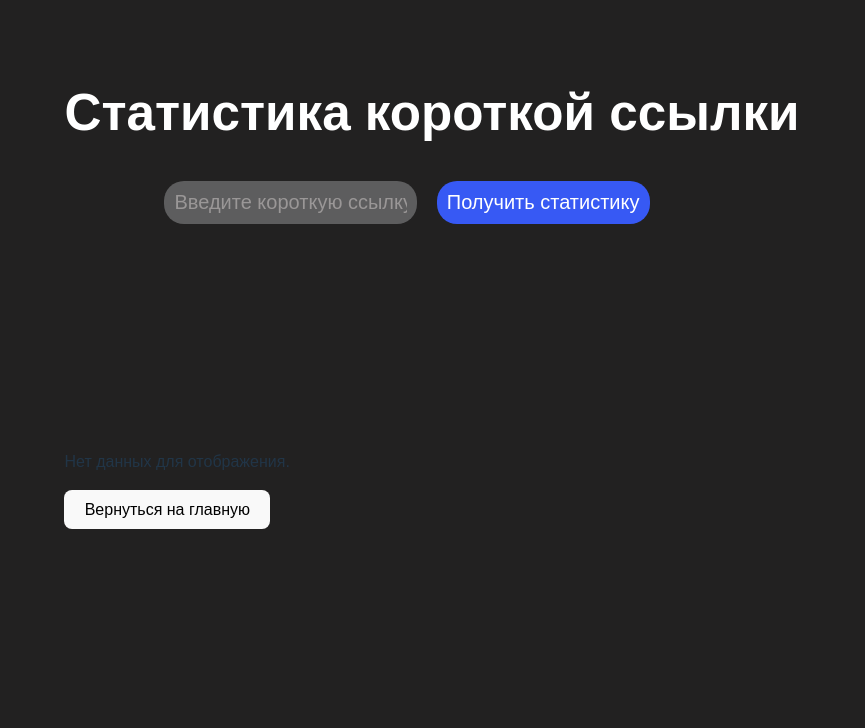
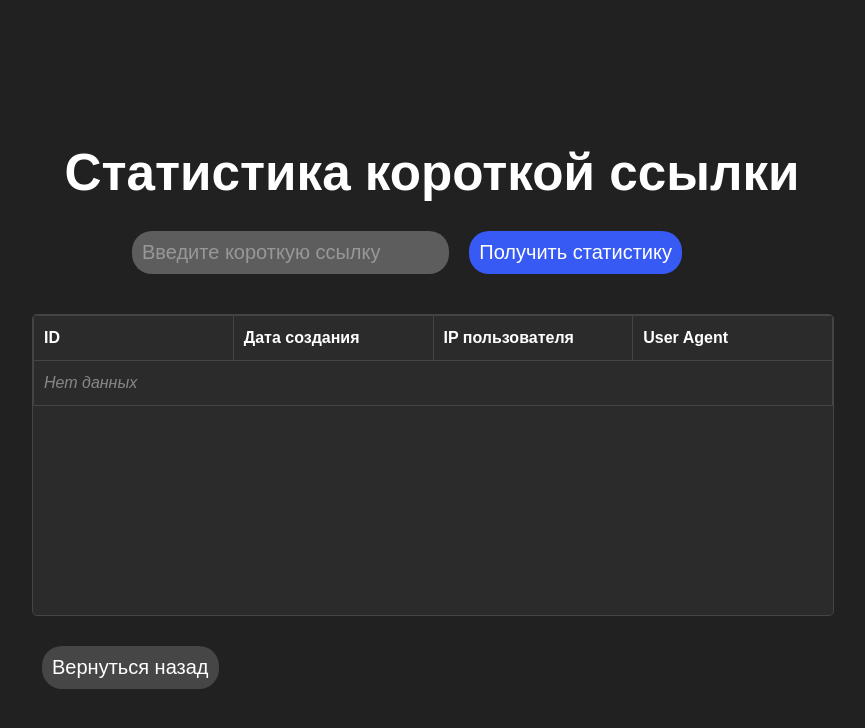
Before and after one commit to d1mspy/shortlinker, a React (Vite) app in the folder frontend/: page /statistics in a window 1280 px wide. Shown: the top 728 px of the page, without its empty margins (208-1073 px from the left). Built offline with nearby package versions, Linux system fonts and the light colour scheme.

Commit message:
feat: layout AllLinks page and Statistics page

```diff
--- a/frontend/src/AllLinks.css
+++ b/frontend/src/AllLinks.css
@@ -1,35 +1,41 @@
-/*.links-table {
+.container {
+    display: flex;
+    flex-direction: column;
+    align-items: center;
+    justify-content: center;
+    min-height: 100vh;
+    background-color: #222121;
+    font-family: Arial, sans-serif;
+    color: white;
+    gap: 20px;
+}
+
+.content {
+    width: 100%;
+    max-width: 800px;
+}
+
+.links-table {
     width: 100%;
     border-collapse: collapse;
 }
 
-.back-button {
-    display: block;
-} */
-
-.header {
-    display: flex;
-    align-items: center;
-    gap: 15px;
-}
-
-
-/*.links-table th, .links-table td {
+.links-table th, .links-table td {
     border: 1px solid #7b7b7b;
     padding: 8px;
-    text-align: left;
+    text-align: center;
 }
 
 .links-table th {
-    background-color: #4c4c4d;
+    background-color: #313131;
 }
 
 .links-table tr:nth-child(even) {
-    background-color: #4c4c4d;
+    background-color: #313131;
 }
 
 .links-table tr:hover {
-    background-color: #4c4c4d;
+    background-color: #313131;
 }
 
 .short-link a {
@@ -41,26 +47,47 @@
     text-decoration: underline;
 }
 
-.header {
-    position: relative;
-    z-index: 10;
-    background: rgba(0, 0, 0, 0.5);
+.error-message {
+    color: red;
+    text-align: center;
+    margin-bottom: 10px;
 }
 
-.title {
-    position: relative;
-    z-index: 20;
+.header {
+  display: flex;
+  justify-content: center;
+  gap: 20px;
+  position: relative;
+  margin-top: 20px;
+  height: 70px;
+  margin-bottom: 40px;
 }
 
-.back-button {
-    display: block;
-    margin: 10px auto;
+.header button {
+    flex-shrink: 0;
+    padding: 10px;
+    background-color: #464646;
+    color: white;
+    border: none;
+    border-radius: 20px;
+    cursor: pointer;
+    font-size: 20px;
+    transition: background 0.3s;
+    height: 40px;
+    margin-top: 65px;
+    margin-right: 50px;
+    margin-left: 40px;
 }
 
-.button-container {
-    flex-shrink: 0;
+.header button:active {
+    transform: scale(0.97);
 }
 
-.container {
-    overflow: hidden;
-} */
+.header button:focus {
+    outline: none;
+}
+
+.header h2 {
+    margin-right: 280px;
+    font-size: 3.2em;
+}
--- a/frontend/src/AllLinks.jsx
+++ b/frontend/src/AllLinks.jsx
@@ -36,10 +36,10 @@ export default function AllLinksPage() {
   return (
     <div className="container">
       <div className="header">
-        <h1 className="title">Все ссылки</h1>
         <Button onClick={() => navigate(-1)} className="back-button">
             Вернуться назад
         </Button>
+        <h2>Все ссылки</h2>
       </div>
       <div className="content">
         <Card className="card">
@@ -52,7 +52,6 @@ export default function AllLinksPage() {
                   <tr>
                     <th>ID</th>
                     <th>Дата создания</th>
-                    <th>Дата обновления</th>
                     <th>Короткая ссылка</th>
                     <th>Длинная ссылка</th>
                   </tr>
@@ -62,10 +61,9 @@ export default function AllLinksPage() {
                     <tr key={link.id}>
                       <td>{link.id}</td>
                       <td>{new Date(link.created_at).toLocaleString()}</td>
-                      <td>{new Date(link.updated_at).toLocaleString()}</td>
                       <td>
-                        <a href={link.short_link} target="_blank" rel="noopener noreferrer">
-                          {link.short_link}
+                        <a href={`http://localhost/api/short/${link.short_link}`} target="_blank" rel="noopener noreferrer">
+                          {`http://localhost/api/short/${link.short_link}`}
                         </a>
                       </td>
                       <td>{link.long_link}</td>
--- a/frontend/src/Generator.css
+++ b/frontend/src/Generator.css
@@ -8,7 +8,7 @@ body {
   margin: 0;
 }
 
-h1 {
+.title {
   color: #ffffff;
   text-align: center;
   margin-bottom: 30px;
@@ -81,7 +81,7 @@ a:hover {
 .error-message {
   position: absolute;
   font-size: 18px;
-  top: -60%;
+  top: 30%;
   left: 50%;
   transform: translateX(-50%);
   color: red;
@@ -90,7 +90,7 @@ a:hover {
 .short-url-container {
   text-align: center;
   position: absolute;
-  top: -40%;
+  top: 35%;
   left: 50%;
   transform: translateX(-50%);
 }
@@ -143,3 +143,32 @@ a:hover {
   margin-right: 50px;
   margin-top: 5px;
 }
+
+.buttons-container {
+  display: flex;
+  justify-content: center;
+  gap: 20px;
+  position: relative;
+  margin-right: 50px;
+}
+
+.buttons-container button {
+  flex-shrink: 0;
+  padding: 10px;
+  background-color: #464646;
+  color: white;
+  border: none;
+  border-radius: 20px;
+  cursor: pointer;
+  font-size: 20px;
+  transition: background 0.3s;
+}
+
+.buttons-container button:active {
+  transform: scale(0.97);
+}
+
+
+.buttons-container button:focus {
+  outline: none;
+}
--- a/frontend/src/Generator.jsx
+++ b/frontend/src/Generator.jsx
@@ -87,6 +87,7 @@ export default function ShortLinkGenerator() {
             )}
           </CardContent>
         </Card>
+        <div className="buttons-container">
           <Button onClick={() => navigate("/statistics")} className="stats-button">
             Перейти к статистике
           </Button>
@@ -95,5 +96,6 @@ export default function ShortLinkGenerator() {
           </Button>
         </div>
       </div>
+    </div>
   );
 }
--- a/frontend/src/Statistics.css
+++ b/frontend/src/Statistics.css
@@ -0,0 +1,101 @@
+.statistics-page .stats-table-container {
+    max-height: 300px;
+    overflow-y: scroll;
+    width: 100%;
+    min-height: 300px;
+    border: 1px solid #444;
+    border-radius: 5px;
+    background-color: #2b2b2b;
+  }
+
+  .statistics-page .stats-table {
+    width: 100%;
+    border-collapse: collapse;
+    table-layout: fixed; /* Фиксированная ширина колонок */
+  }
+
+  .statistics-page .stats-table th,
+  .statistics-page .stats-table td {
+    padding: 10px;
+    border: 1px solid #444;
+    text-align: left;
+    width: 25%; /* Пропорционально делим столбцы */
+  }
+
+  .statistics-page .empty-message {
+    text-align: center;
+    color: #888;
+    font-style: italic;
+  }
+
+  .stats-input-container {
+    display: flex;
+    justify-content: center;
+    gap: 20px;
+    position: relative;
+    margin-bottom: 40px;
+  }
+
+  .stats-input-container input {
+    flex-grow: 1;
+    width: 100px;
+    padding: 10px;
+    background-color: #5d5d5e;
+    border-radius: 20px;
+    font-size: 20px;
+    margin-left: 100px;
+    border: none;
+  }
+
+  .stats-input-container input::placeholder {
+    color: #9a9797;
+  }
+
+  .stats-input-container input:focus {
+    outline: none;
+  }
+
+  .stats-input-container button {
+    flex-shrink: 0;
+    padding: 10px;
+    background-color: #3759f4;
+    color: white;
+    border: none;
+    border-radius: 20px;
+    cursor: pointer;
+    font-size: 20px;
+    transition: background 0.3s;
+    margin-right: 150px;
+  }
+
+  .stats-input-container button:active {
+    transform: scale(0.97);
+  }
+
+  .stats-input-container button:focus {
+    outline: none;
+  }
+
+  .stats-title {
+    color: #ffffff;
+    text-align: center;
+    margin-bottom: 30px;
+    position: relative;
+  }
+
+.back-button-container {
+    margin-top: 30px;
+    margin-left: 10px;
+}
+
+.back-button-container button {
+  flex-shrink: 0;
+  padding: 10px;
+  background-color: #464646;
+  color: white;
+  border: none;
+  border-radius: 20px;
+  cursor: pointer;
+  font-size: 20px;
+  transition: background 0.3s;
+}
--- a/frontend/src/Statistics.jsx
+++ b/frontend/src/Statistics.jsx
@@ -43,15 +43,15 @@ export default function StatisticsPage() {
     } finally {
       setLoading(false);
     }
-}
+  };
 
   return (
-    <div className="container">
+    <div className="statistics-page container">
       <div className="content">
-        <h1 className="title">Статистика короткой ссылки</h1>
+        <h1 className="stats-title">Статистика короткой ссылки</h1>
         <Card className="card">
           <CardContent className="card-content">
-            <div className="input-container">
+            <div className="stats-input-container">
               <Input
                 type="text"
                 placeholder="Введите короткую ссылку"
@@ -60,39 +60,44 @@ export default function StatisticsPage() {
               />
               <Button onClick={fetchStatistics}>Получить статистику</Button>
             </div>
-            {loading && <p>Загрузка...</p>}
+
             {error && <p className="error-message">{error}</p>}
-            {!loading && !error && stats.length > 0 ? (
+
+            <div className="stats-table-container">
               <table className="stats-table">
                 <thead>
                   <tr>
                     <th>ID</th>
                     <th>Дата создания</th>
-                    <th>Дата обновления</th>
                     <th>IP пользователя</th>
                     <th>User Agent</th>
                   </tr>
                 </thead>
                 <tbody>
-                  {stats.map((stat) => (
+                  {stats.length > 0 ? (
+                    stats.map((stat) => (
                       <tr key={stat.id}>
                         <td>{stat.id}</td>
                         <td>{new Date(stat.created_at).toLocaleString()}</td>
-                      <td>{new Date(stat.updated_at).toLocaleString()}</td>
-                      <td>{stat.user_ip}</td>
+                        <td>Не покажем (но фиксируем...)</td>
                         <td>{stat.user_agent}</td>
                       </tr>
-                  ))}
+                    ))
+                  ) : (
+                    <tr>
+                      <td colSpan="4" className="empty-message">Нет данных</td>
+                    </tr>
+                  )}
                 </tbody>
               </table>
-            ) : (
-              !loading && <p>Нет данных для отображения.</p>
-            )}
+            </div>
           </CardContent>
         </Card>
+        <div className="back-button-container">
           <Button onClick={() => navigate("/")} className="back-button">
-          Вернуться на главную
+            Вернуться назад
           </Button>
+        </div>
       </div>
     </div>
   );
```
Lines whose indentation alone changed are shown as unchanged.
